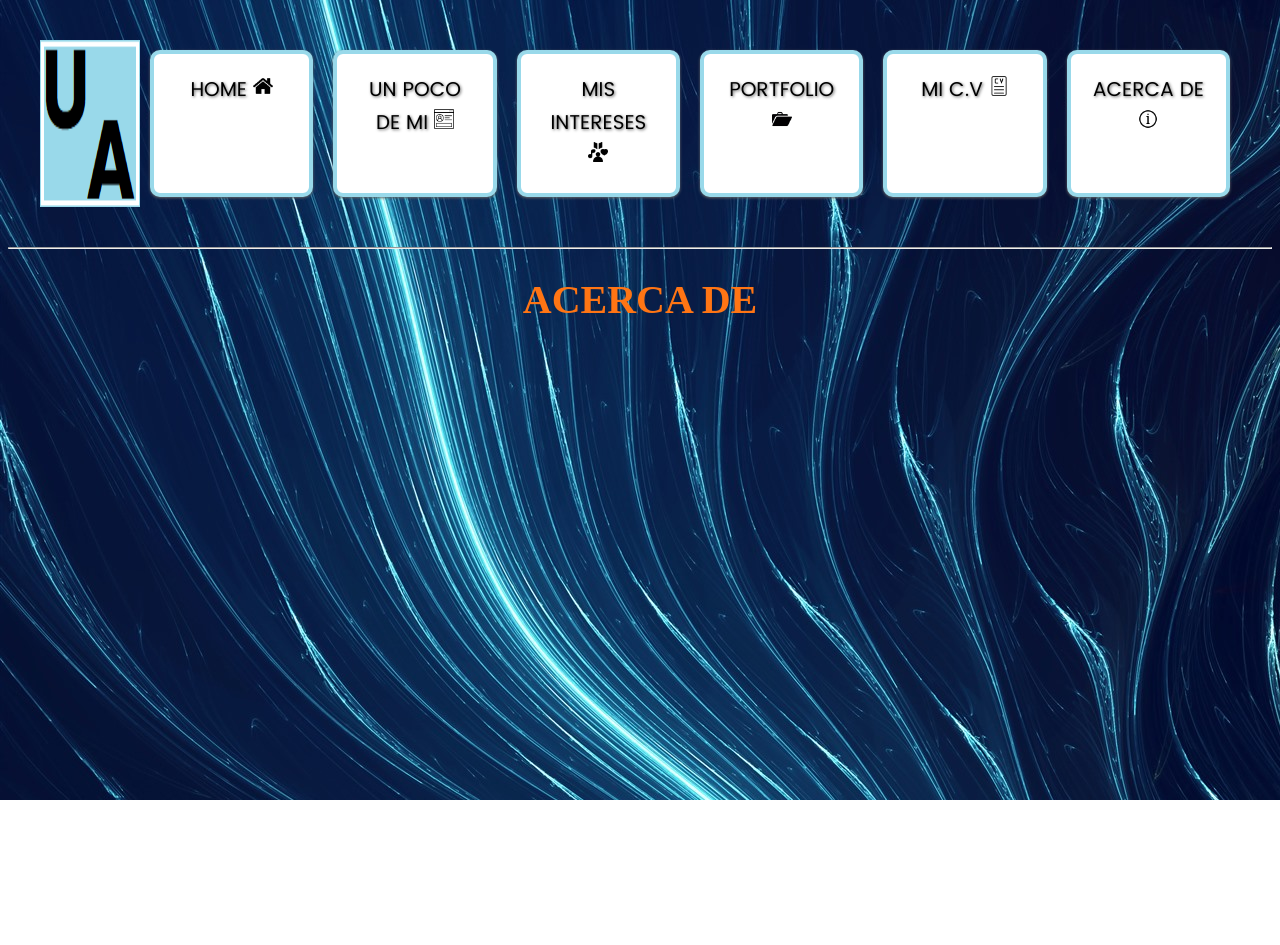
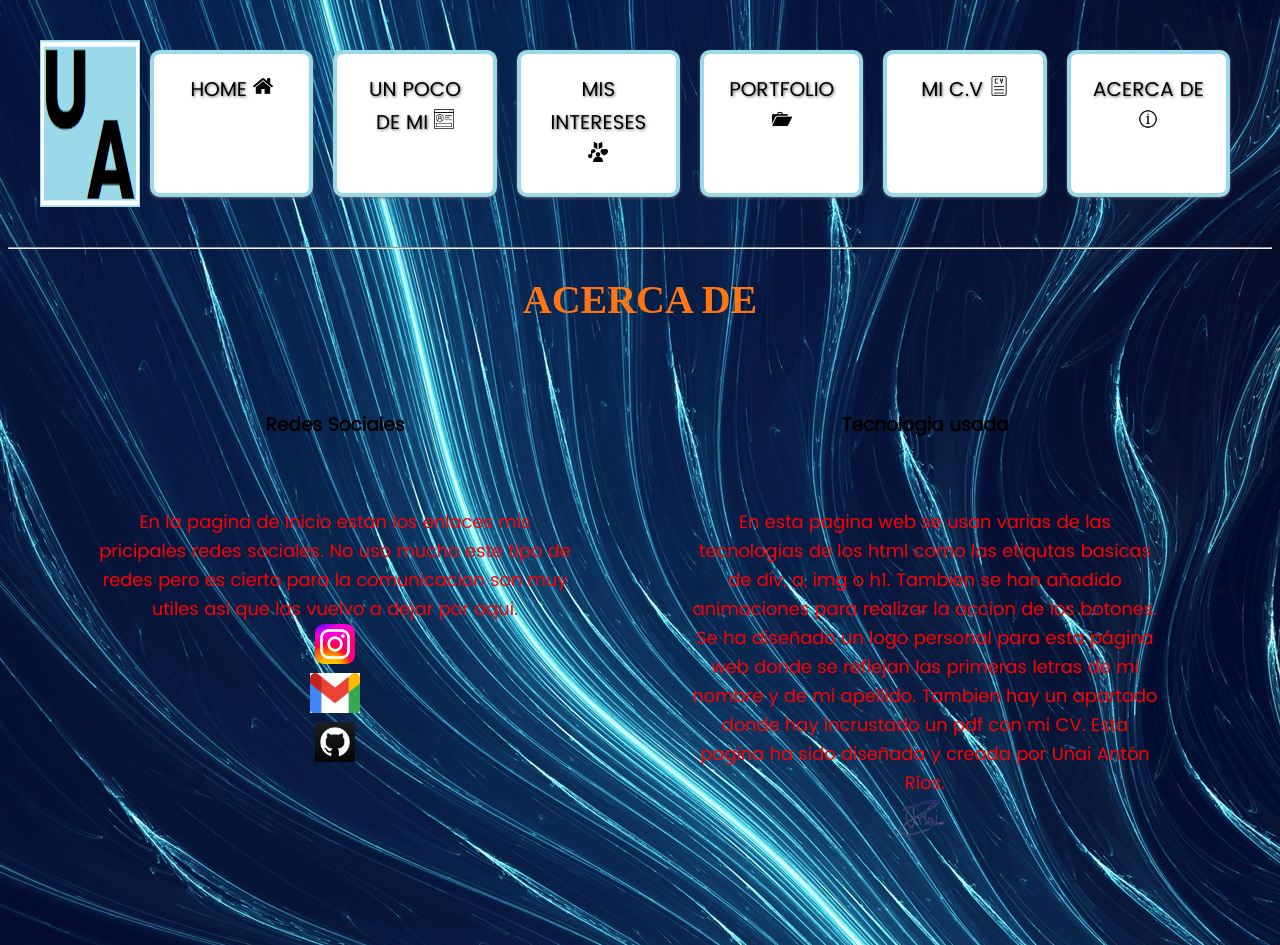
Before and after one commit to Unai2310/Dise-oWeb, a plain HTML site: page Proyecto Trimestre Web/acerca.html in a window 1280 px wide. Before the commit the page ends 800 px from the top, so only its background shows below. Drawn offline with Linux system fonts and the light colour scheme; files whose address does not match are found by name.

Commit message:
SoloColor

```diff
--- a/Proyecto Trimestre Web/acerca.html
+++ b/Proyecto Trimestre Web/acerca.html
@@ -23,8 +23,26 @@
     <hr>
     <h1>ACERCA DE</h1>
     <main>
-
-
+        <div class="contenedor-poco">
+            <div class="elemento-poco">
+                <h3>Redes Sociales</h3>
+                <div class="subtitulo">
+                    En la pagina de Inicio estan los enlaces mis pricipales redes sociales. No uso mucho este tipo de redes pero es cierto para la comunicacion son muy utiles asi
+                    que las vuelvo a dejar por aqui.<br>
+                    <a href="https://www.instagram.com/unai_a_r/?hl=es"> <img src="resources/instagram.png"  width = 40px height = 40px></a><br>
+                    <a href="https://unaiyanton@gmail.com"> <img src="resources/gmail.png"  width = 50px height = 40px></a><br>
+                    <a href="https://github.com/Unai2310"> <img src="resources/github.png"  width = 40px height = 40px></a><br>
+                </div>
+            </div>
+            <div class="elemento-poco">
+                <h3>Tecnologia usada</h3>
+                <div class="subtitulo">
+                    En esta pagina web se usan varias de las tecnologias de los html como las etiqutas basicas de div, a, img o h1. Tambien se han añadido animaciones para realizar la accion
+                    de los botones. Se ha diseñado un logo personal para esta página web donde se reflejan las primeras letras de mi nombre y de mi apellido. Tambien hay un apartado donde
+                    hay incrustado un pdf con mi CV. Esta pagina ha sido diseñada y creada por Unai Antón Ríos.<br><img src="resources/firma.png" width=60px height=40px>
+                </div>
+            </div>
+        </div>
     </main>
 </body>
 </html>
--- a/Proyecto Trimestre Web/css/style.css
+++ b/Proyecto Trimestre Web/css/style.css
@@ -77,7 +77,7 @@ h1 {
     width: calc((100% / 2) - 30px);
     margin: 10px;
     text-align: center;
-    background-color: yellow;
+    background-color:transparent;
 }
 .subtitulo {
     font-size: large;
```
Also changed, not shown: Proyecto Trimestre Web/home.html (+1 -1 lines), Proyecto Trimestre Web/resources/firma.png (added), Proyecto Trimestre Web/resources/retrato.jpg (added).
